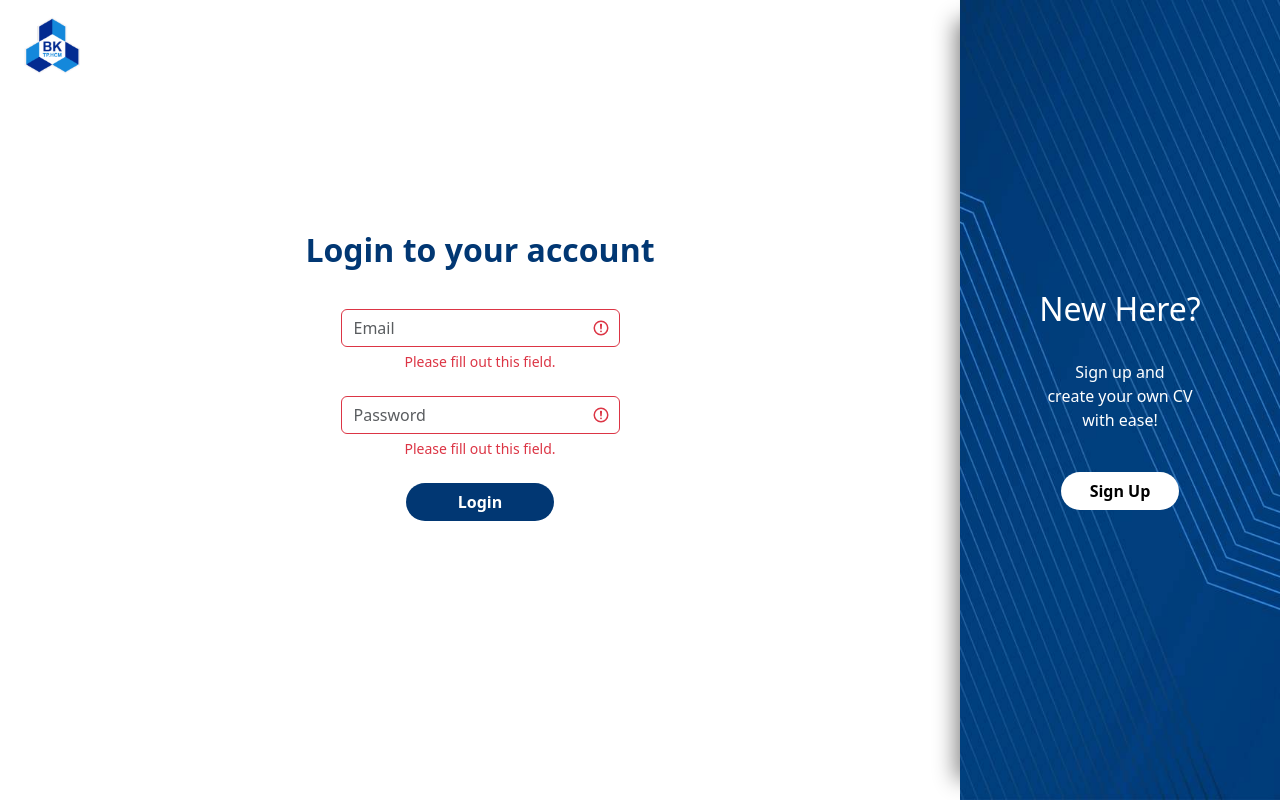
After one commit to tuanle186/Web_Assignment_CV_Viewer, a PHP site: page /login_page/login.php in a window 1280 px wide. The commit adds this page. Run offline with PHP 8.4, Linux system fonts and the light colour scheme.

Commit message:
Finished login-page back-end

```diff
--- /dev/null
+++ b/login_page/login.php
@@ -0,0 +1,67 @@
+<?php
+session_start();
+?>
+<!DOCTYPE html>
+<html lang="en">
+<head>
+    <meta charset="UTF-8">
+    <meta name="viewport" content="width=device-width, initial-scale=1.0">
+    <title>Document</title>
+    <link rel="stylesheet" href="https://cdn.jsdelivr.net/npm/bootstrap@5.3.2/dist/css/bootstrap.min.css">
+    <script src="https://cdn.jsdelivr.net/npm/bootstrap@5.3.2/dist/js/bootstrap.bundle.min.js"></script>
+    <link rel="stylesheet" href="style.css">
+    <script src="script.js"></script>
+</head>
+<body>
+    <div class="container-fluid h-100">
+        <div class="row h-100 vertical-center">
+            <div class="col-md-9 h-100 vertical-center">
+                <div class="col-md-3 mb-auto mt-2">
+                    <a href="http://localhost/login_page/login.php">
+                        <img id="logo" src="../Asset/ok.png" alt="Logo" class="img-fluid">
+                    </a>
+                </div>
+                <div class="col-md-6">
+                    <h2 id="login_title" class="text-center pb-4">Login to your account</h2>
+                    <form id="login_form" action="login_processing.php" method="post" class="px-5 was-validated text-center" onsubmit="return validateLoginForm()">
+                        <div class="mb-4 mt-3 mx-auto w-75">
+                            <input id="email" type="email" class="form-control" id="email" placeholder="Email" name="email" required value="<?php echo isset($_SESSION["email"]) ? $_SESSION["email"] : "" ?>">
+                            <div class="valid-feedback">Valid.</div>
+                            <div class="invalid-feedback">Please fill out this field.</div>
+                        </div>
+                        <div class="mb-4 mt-3 mx-auto w-75">
+                            <input id="pswd" type="password" class="form-control" id="pwd" placeholder="Password" name="pswd" required>
+                            <div class="valid-feedback">Valid.</div>
+                            <div class="invalid-feedback">Please fill out this field.</div>
+                        </div>
+                        <!-- <div class="form-check mb-4">
+                            <label class="form-check-label">
+                                <input class="form-check-input" type="checkbox" name="remember"> Remember me
+                            </label>
+                        </div> -->
+                        <div id="login_failed" class="containter mb-4">
+                            <?php
+                            if (isset($_GET['wrong_pwd'])) {
+                                echo "Try again, wrong password.";
+                            }
+                            if (isset($_GET['user_not_found'])) {
+                                echo "Try again, email not found.";
+                            }
+                            ?>
+                        </div>
+                        <button id="login_button" type="submit" class="btn w-50 rounded-5 mb-5">Login</button>
+                    </form>
+                </div>
+                <div class="col-md-3"></div>
+            </div>
+            <div id="new_here"class="col-sm-3 h-100 vertical-center hero-image">
+                <div class="col-sm text-center">
+                    <h2 class="pb-4">New Here?</h2>
+                    <p class="pb-4">Sign up and <br> create your own CV <br> with ease!</p>
+                    <button id="signup_button" type="button" class="btn w-50 rounded-5">Sign Up</button>
+                </div>
+            </div>
+        </div>
+    </div>
+</body>
+</html>
--- a/login_page/script.js
+++ b/login_page/script.js
@@ -0,0 +1,15 @@
+function validateLoginForm() {
+    let x = document.forms["login_form"]["email"].value;
+    let y = document.forms["login_form"]["pswd"].value
+
+    if (x == "" && y == "") {
+        alert("Pease fill out the fields.")
+        return false;
+    } else if (x == "") {
+        alert("Please fill out the email field.");
+        return false;
+    } else if (y == ""){
+        alert("Please fill out the password field");
+        return false;
+    }
+}
--- a/login_page/style.css
+++ b/login_page/style.css
@@ -1,15 +1,11 @@
 body, html {
     height: 100%;
-    /* width: 100%;
-    display: flex;
-    align-items: center;
-    justify-content: center; */
 }
 .vertical-center {
     display: flex;
     align-items: center;
     justify-content: center;
-    height: 100vh; /* Set the height to 100% of the viewport height */
+    height: 100vh;
 }
 
 #logo {
@@ -45,3 +41,8 @@ body, html {
     max-width: 40%;
     background-color: white;
 }
+
+#login_failed {
+    color: #dc3545;
+    font-weight: 600;
+}
```
Also changed, not shown: login_page/login.html (deleted, +0 -48 lines), login_page/login_processing.php (added, +46 -0 lines).
